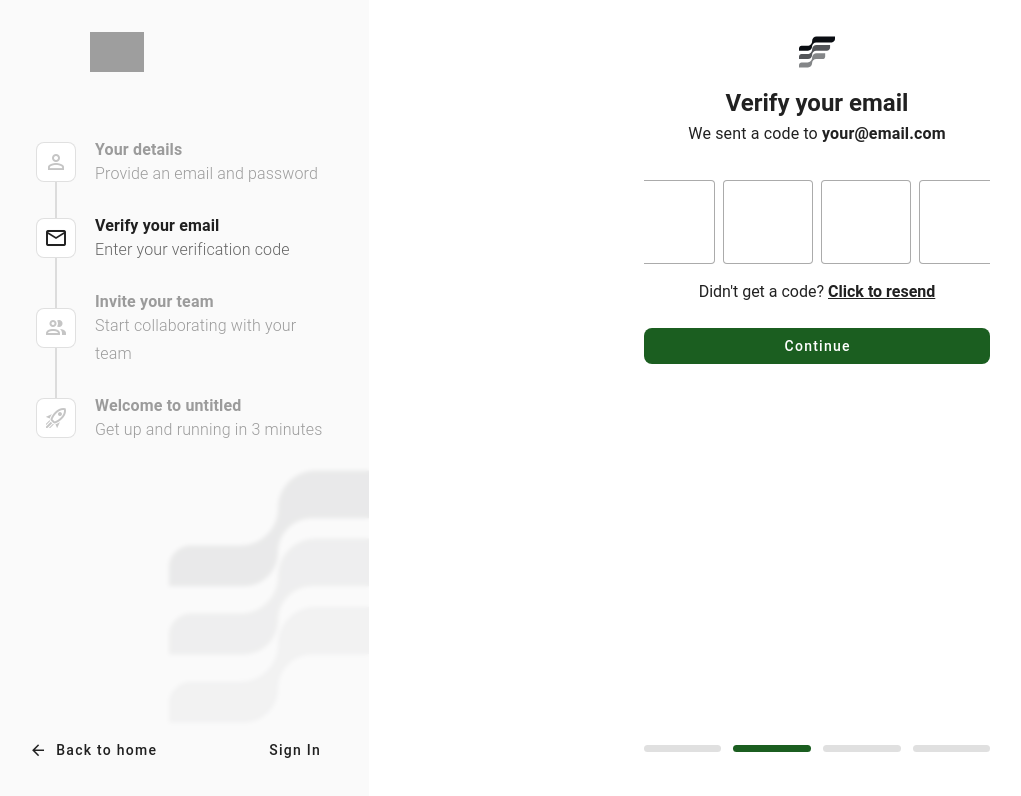
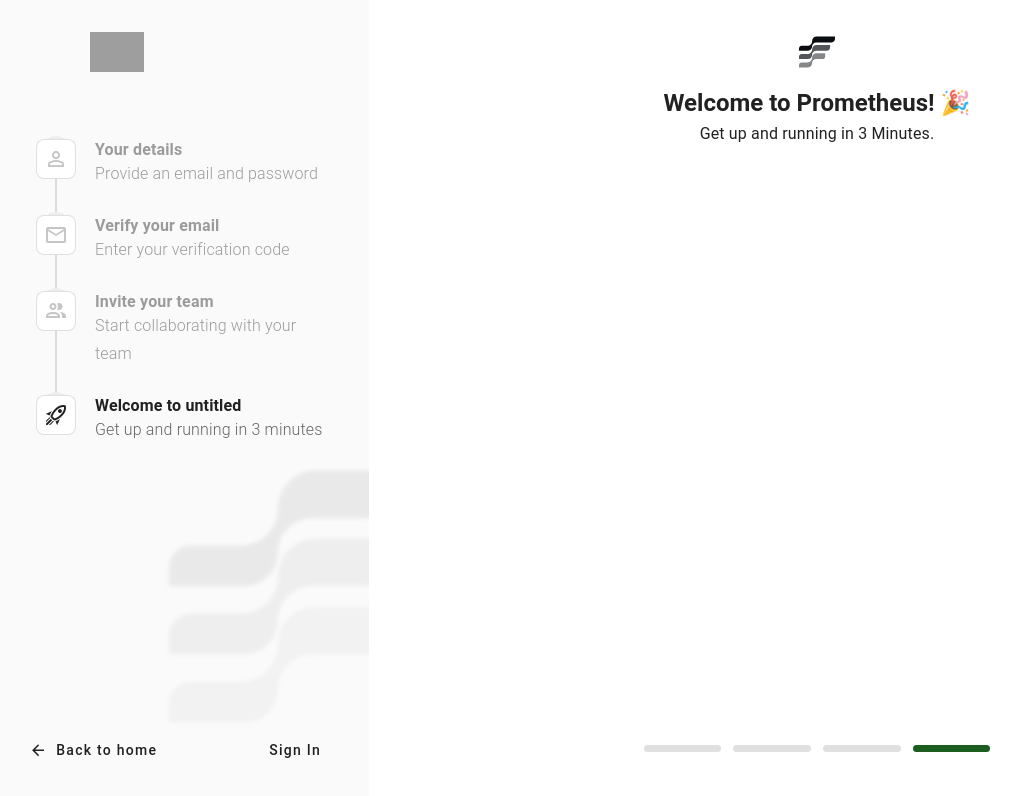
Before and after one commit to liviasoft/logistics-dev-platform, a Nuxt app: page /auth/register in a window 1280 px wide. Shown: the top 796 px of the page, without its empty margins (15-1036 px from the left). Built offline with nearby package versions, Linux system fonts and the light colour scheme; grey boxes are pictures that could not be loaded.

Commit message:
refactor: component organisation

```diff
--- /dev/null
+++ b/components/sections/CreateAccountSection.vue
@@ -0,0 +1,49 @@
+<script lang="ts" setup>
+import type { OnboardingStep } from '~/types/onboarding.types';
+import { useDisplay } from 'vuetify'
+const { xlAndUp } = useDisplay()
+
+const props = defineProps({
+  onboardingSteps: {
+    type: Array as () => OnboardingStep[],
+    required: true,
+    default: () => ([])
+  }
+})
+</script>
+
+<template>
+  <div>
+    <div class="text-center mb-4">
+      <p class="text-h5 font-weight-bold mt-4">Create a free account</p>
+      <p class="text-subtitle-1">Provide your email and choose a password</p>
+    </div>
+    <p class="font-weight-bold">Email <span class="text-red">*</span></p>
+    <v-text-field density="compact" placeholder="Enter your email" variant="outlined" />
+    <p class="font-weight-bold">Password <span class="text-red">*</span></p>
+    <v-text-field density="compact" type="password" placeholder="Choose a password" variant="outlined" />
+    <div class="d-flex align-center pb-0">
+      <div
+v-for="(step, i) in props.onboardingSteps" :key="step.key"
+        :class="{ 'mr-3': i < props.onboardingSteps.length - 1 }" class="rounded-lg bg-grey-lighten-2"
+        style="height: 7px; flex: 1" />
+    </div>
+    <div class="d-flex align-center my-4">
+      <v-divider />
+      <p class="px-8">OR</p>
+      <v-divider />
+    </div>
+    <div>
+      <v-btn
+variant="flat" :disabled="false" :loading="false" prepend-icon="mdi-google" border class="text-capitalize"
+        style="text-transform: none;" :size="xlAndUp ? 'large' : 'default'" rounded="lg" block>Sign up with
+        Google</v-btn>
+      <v-btn
+variant="flat" :disabled="false" :loading="false" class="bg-black mt-3" style="text-transform: none;"
+        prepend-icon="mdi-github" :size="xlAndUp ? 'large' : 'default'" rounded="lg" block>Sign up with Github</v-btn>
+      <v-btn
+variant="flat" :disabled="false" :loading="false" class="bg-green-darken-4 mt-6"
+        style="text-transform: none;" :size="xlAndUp ? 'large' : 'default'" rounded="lg" block>Continue</v-btn>
+    </div>
+  </div>
+</template>
--- /dev/null
+++ b/components/sections/OnboardingCompleteSection.vue
@@ -0,0 +1,12 @@
+<script lang="ts" setup>
+
+</script>
+
+<template>
+  <div>
+    <div class="text-center mb-4">
+      <p class="text-h5 font-weight-bold mt-4">Welcome to Prometheus! 🎉</p>
+      <p class="text-subtitle-1">Get up and running in 3 Minutes.</p>
+    </div>
+  </div>
+</template>
--- /dev/null
+++ b/components/sections/TeamDetailsSection.vue
@@ -0,0 +1,12 @@
+<script lang="ts" setup>
+
+</script>
+
+<template>
+  <div>
+    <div class="text-center mb-4">
+      <p class="text-h5 font-weight-bold mt-4">Invite your team</p>
+      <p class="text-subtitle-1">Start collaborating with your team</p>
+    </div>
+  </div>
+</template>
--- /dev/null
+++ b/components/sections/VerifyEmailSection.vue
@@ -0,0 +1,24 @@
+<script lang="ts" setup>
+  import { useDisplay } from 'vuetify'
+  const { xlAndUp, mdAndUp } = useDisplay()
+</script>
+
+<template>
+  <div>
+    <div class="text-center mb-4">
+      <p class="text-h5 font-weight-bold mt-4">Verify your email</p>
+      <p class="text-subtitle-1">We sent a code to <strong>your@email.com</strong></p>
+    </div>
+    <div style="width: 100%;" class="text-center">
+      <VOtpInput :length="4" height="100px" :min-width="mdAndUp ? '400px': '200px'"/>
+      <p>Didn't get a code? <strong class="text-decoration-underline" style="cursor: pointer;">Click to resend</strong></p>
+    </div>
+    <div>
+      <v-btn variant="flat" class="bg-green-darken-4 mt-6" style="text-transform: none;" :size="xlAndUp ? 'large': 'default'" rounded="lg" block>Continue</v-btn>
+    </div>
+  </div>
+</template>
+
+<style lang="postcss" scoped>
+
+</style>
--- a/layouts/process.vue
+++ b/layouts/process.vue
@@ -8,7 +8,7 @@
     <VMain>
       <div class="d-flex" style="width: 100vw; height: 100vh;">
         <div :style="{ width: mdAndDown ? '100vw' : lgAndUp ? '30vw' : '45vw' }" style="height: 100vh; background-color: #FAFAFA; background-image: url('/images/Logomark.svg'); background-position: bottom 40px right -100px; background-size: 300px;">
-          <VContainer min-height="100%" class="px-8 py-8 d-flex" style="backdrop-filter: blur(2px); background-color: #FAFAFAEE;">
+          <VContainer min-height="100%" :class="{ 'px-8 py-8' : mdAndUp, 'pl-4 pr-6 py-6' : !mdAndUp }" class="d-flex" style="backdrop-filter: blur(2px); background-color: #FAFAFAEE;">
             <slot name="process-left" />
           </VContainer>
         </div>
--- a/pages/auth/register.vue
+++ b/pages/auth/register.vue
@@ -1,9 +1,14 @@
 <script lang="ts" setup>
+  import CreateAccountSection from '../../components/sections/CreateAccountSection.vue'
+  import VerifyEmailSection from '../../components/sections/VerifyEmailSection.vue'
+  import TeamDetailsSection from '../../components/sections/TeamDetailsSection.vue'
+  import OnboardingCompleteSection from '../../components/sections/OnboardingCompleteSection.vue'
   import { toast } from '@neoncoder/vuetify-sonner'
   import { useDisplay } from 'vuetify'
-  const { xlAndUp } = useDisplay()
+  import type { OnboardingStep } from '~/types/onboarding.types';
+  const { xlAndUp, mdAndUp } = useDisplay()
 
-  const onboardingSteps = ref([
+  const onboardingSteps = ref<OnboardingStep[]>([
     {
       icon: 'mdi-account-outline',
       title: 'Your details',
@@ -33,7 +38,7 @@
       step: 4,
     }
   ])
-  const activeStep = ref(2)
+  const activeStep = ref(4)
 </script>
 
 <template>
@@ -43,36 +48,46 @@
         <div>
           <div class="mt-0">
             <div>
-              <VImg :src="'/images/LogoFull.svg'" :height="40" :width="200" class="mb-16"/>
+              <VImg :src="'/images/LogoFull.svg'" :height="40" :width="200" :class="{ 'mb-16': mdAndUp, 'mb-4': !mdAndUp }"/>
             </div>
-          <VTimeline density="comfortable" truncate-line="both">
+            <div style="display: flex; justify-content: center;">
+              <VTimeline :density="mdAndUp ? 'comfortable' : 'compact'" align="start" truncate-line="both">
                 <VTimelineItem
                   v-for="step in onboardingSteps"
                   :key="step.key"
-              align="start"
+
                   class="mb-4"
                   dot-color="pink"
                   size="small"
                 >
                   <template #icon>
-
-                <VCard :disabled="activeStep != step.step" :min-width="xlAndUp ? '50px': '40px'" :min-height="xlAndUp ? '50px': '40px'" class="rounded-lg d-flex align-center justify-center" border elevation="0" @click="() => {}">
+                    <VCard :disabled="activeStep != step.step" :min-width="xlAndUp ? '50px': '40px'" :min-height="xlAndUp ? '50px': '40px'" class="rounded-lg d-flex align-center justify-center mt-4" border elevation="0" @click="() => {}">
                       <VIcon :class="activeStep != step.step ? 'text-disabled':''">{{ step.icon }}</VIcon>
                     </VCard>
-
                   </template>
-              <div class="d-flex justify-space-between flex-grow-1">
+                  <div>
                     <div>
                       <p class="font-weight-bold text-high-emphasis" :class="{ 'text-disabled' : activeStep != step.step, 'text-h6' : xlAndUp, 'text-subtitle-1': !xlAndUp }">{{ step.title }}</p>
                       <p class="font-weight-light text-medium-emphasis text-subtitle-1 mt-n1" :class="{ 'text-disabled' : activeStep != step.step }">{{ step.subtitle }}</p>
+                      <div v-if="!mdAndUp">
+                        <VExpandTransition>
+                          <div v-show="activeStep === step.step">
+                            <CreateAccountSection v-if="step.step === 1" :onboarding-steps="onboardingSteps"/>
+                            <VerifyEmailSection v-if="step.step === 2" />
+                            <TeamDetailsSection v-if="step.step === 3" />
+                            <OnboardingCompleteSection v-if="step.step === 4" />
+                          </div>
+                        </VExpandTransition>
+                      </div>
                     </div>
                   </div>
                 </VTimelineItem>
               </VTimeline>
             </div>
           </div>
+        </div>
         <VSpacer />
-        <div class="d-flex align-center">
+        <div class="d-flex align-center" :class="{ 'mt-4': !mdAndUp }">
           <VBtn
           variant="text"
           prepend-icon="mdi-arrow-left"
@@ -96,60 +111,16 @@
                 </div>
                 <VWindow v-model="activeStep">
                   <VWindowItem :value="1">
-                    <div>
-                      <div class="text-center mb-4">
-                        <p class="text-h5 font-weight-bold mt-4">Create a free account</p>
-                        <p class="text-subtitle-1">Provide your email and choose a password</p>
-                      </div>
-                      <p class="font-weight-bold">Email <span class="text-red">*</span></p>
-                      <v-text-field density="compact" placeholder="Enter your email" variant="outlined"/>
-                      <p class="font-weight-bold">Password <span class="text-red">*</span></p>
-                      <v-text-field density="compact" placeholder="Choose a password" variant="outlined"/>
-                      <div class="d-flex align-center pb-0">
-                        <div v-for="(step, i) in onboardingSteps" :key="step.key" :class="{'mr-3': i < onboardingSteps.length - 1 }" class="rounded-lg bg-grey-lighten-2" style="height: 7px; flex: 1" />
-                      </div>
-                      <div class="d-flex align-center my-4">
-                        <v-divider/>
-                        <p class="px-8">OR</p>
-                        <v-divider/>
-                      </div>
-                      <div>
-                        <v-btn variant="flat" prepend-icon="mdi-google" border class="text-capitalize" style="text-transform: none;" :size="xlAndUp ? 'large': 'default'" rounded="lg" block>Sign up with Google</v-btn>
-                        <v-btn variant="flat" class="bg-black mt-3" style="text-transform: none;" prepend-icon="mdi-github" :size="xlAndUp ? 'large': 'default'" rounded="lg" block>Sign up with Github</v-btn>
-                        <v-btn variant="flat" class="bg-green-darken-4 mt-6" style="text-transform: none;" :size="xlAndUp ? 'large': 'default'" rounded="lg" block>Continue</v-btn>
-                      </div>
-                    </div>
+                    <CreateAccountSection :onboarding-steps="onboardingSteps" />
                   </VWindowItem>
                   <VWindowItem :value="2">
-                    <div>
-                      <div class="text-center mb-4">
-                        <p class="text-h5 font-weight-bold mt-4">Verify your email</p>
-                        <p class="text-subtitle-1">We sent a code to <strong>your@email.com</strong></p>
-                      </div>
-                      <div style="width: 100%;" class="text-center">
-                        <VOtpInput :length="4" height="100px" min-width="400px"/>
-                        <p>Didn't get a code? <strong class="text-decoration-underline" style="cursor: pointer;">Click to resend</strong></p>
-                      </div>
-                      <div>
-                        <v-btn variant="flat" class="bg-green-darken-4 mt-6" style="text-transform: none;" :size="xlAndUp ? 'large': 'default'" rounded="lg" block>Continue</v-btn>
-                      </div>
-                    </div>
+                    <VerifyEmailSection />
                   </VWindowItem>
                   <VWindowItem :value="3">
-                    <div>
-                      <div class="text-center mb-4">
-                        <p class="text-h5 font-weight-bold mt-4">Invite your team</p>
-                        <p class="text-subtitle-1">Start collaborating with your team</p>
-                      </div>
-                    </div>
+                    <TeamDetailsSection />
                   </VWindowItem>
                   <VWindowItem :value="4">
-                    <div>
-                      <div class="text-center mb-4">
-                        <p class="text-h5 font-weight-bold mt-4">Welcome to Prometheus! 🎉</p>
-                        <p class="text-subtitle-1">Get up and running in 3 Minutes.</p>
-                      </div>
-                    </div>
+                    <OnboardingCompleteSection />
                   </VWindowItem>
                 </VWindow>
               </div>
```
Also changed, not shown: types/onboarding.types.ts (added, +7 -0 lines). Lines whose indentation alone changed are shown as unchanged.
